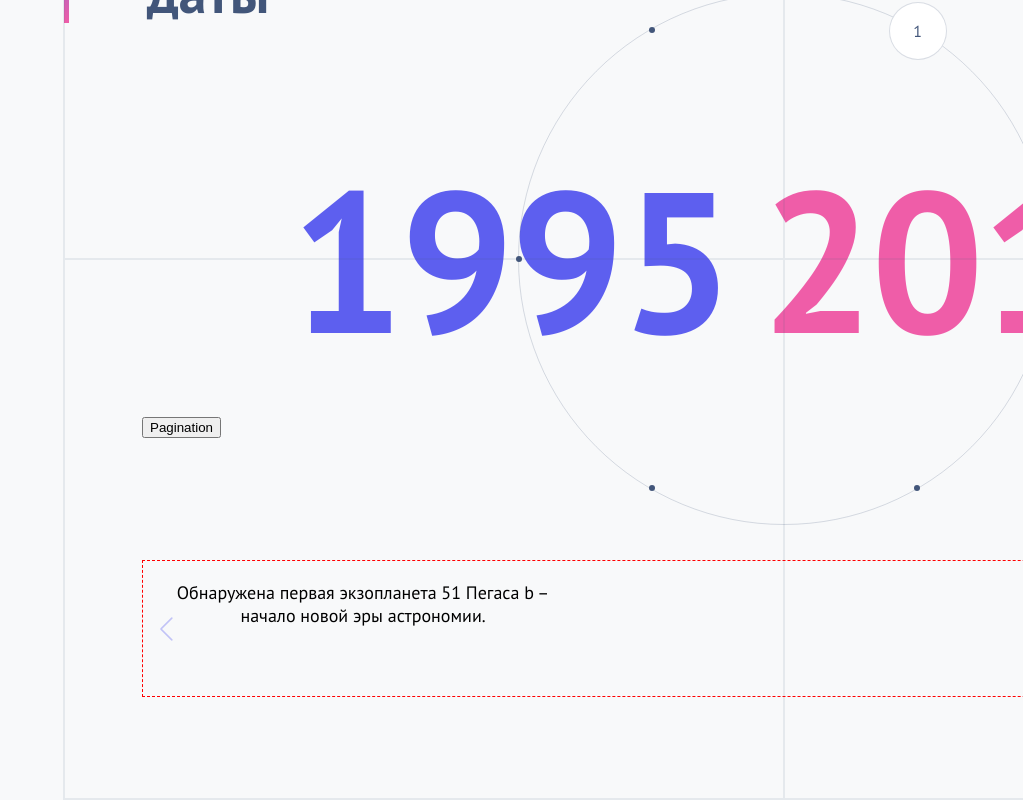
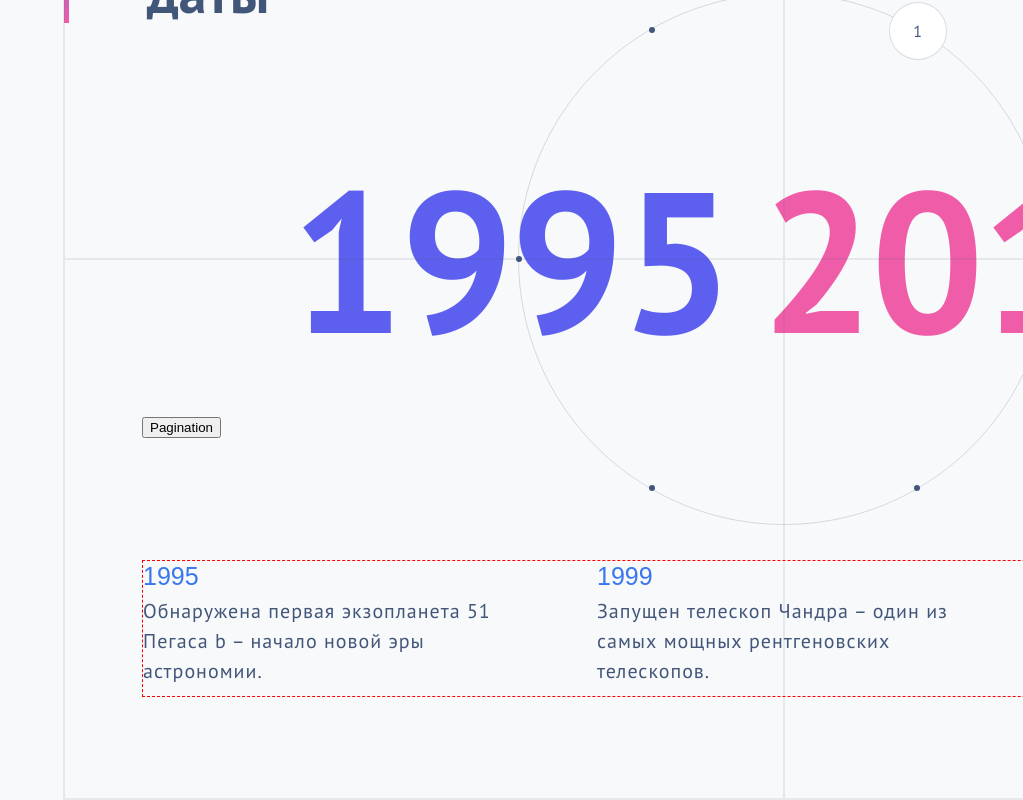
Before and after one commit to NoreagaSC/test-only, a React app: page / in a window 1280 px wide. Shown: the part 282-1082 px from the top of the page, without its empty margins (257-1280 px from the left). Built offline with nearby package versions, Linux system fonts and the light colour scheme.

Commit message:
master Отверстаны карточки

```diff
--- a/src/components/Slider/Slider.tsx
+++ b/src/components/Slider/Slider.tsx
@@ -6,21 +6,47 @@ import { Navigation } from 'swiper/modules';
 import { SwiperSlide } from 'swiper/react';
 
 import { slides } from '../../constants';
-import { SlideItem, StyledSwiper } from './slider.styles';
+import {
+  NextButton,
+  PrevButton,
+  SlideDate,
+  SlideDescription,
+  SlideItem,
+  SliderContainer,
+  StyledSwiper,
+} from './slider.styles';
 
 export const Slider: FC = (): ReactElement => {
   return (
     <StyledSwiper
       modules={[Navigation]}
       spaceBetween={80}
-      slidesPerView='auto'
-      navigation
+      // slidesPerView='auto'
+      breakpoints={{
+        768: {
+          slidesPerView: 2,
+        },
+        1024: {
+          slidesPerView: 3,
+        },
+      }}
+      navigation={{
+        prevEl: '.prev',
+        nextEl: '.next',
+      }}
     >
-      {slides.map(({ description }, index) => (
-        <SwiperSlide key={index}>
-          <SlideItem>{description}</SlideItem>
-        </SwiperSlide>
-      ))}
+      <SliderContainer>
+        {slides.map(({ date, description }, index) => (
+          <SwiperSlide key={index}>
+            <SlideItem>
+              <SlideDate>{date}</SlideDate>
+              <SlideDescription>{description}</SlideDescription>
+            </SlideItem>
+          </SwiperSlide>
+        ))}
+      </SliderContainer>
+      <PrevButton className='prev'>prev</PrevButton>
+      <NextButton className='next'>next</NextButton>
     </StyledSwiper>
   );
 };
--- a/src/components/Slider/slider.styles.ts
+++ b/src/components/Slider/slider.styles.ts
@@ -10,31 +10,87 @@ const StyledSwiper = styled(Swiper)`
   left: 78px;
   right: 78px;
 
-  height: 135px; /* Оставляем фиксированную высоту */
+  height: 135px;
 
-  .swiper-button-prev,
-  .swiper-button-next {
-    color: ${COLORS.light_blue};
-    transition: color 0.3s ease;
+    //overflow: visible;
 
-    &:hover {
-      color: ${COLORS.pink};
-    }
-  }
-
-  .swiper-button-prev::after,
-  .swiper-button-next::after {
-    font-size: 24px;
+  // .swiper-button-prev,
+  // .swiper-button-next {
+  //   color: ${COLORS.light_blue};
+  //   transition: color 0.3s ease;
+  //
+  //   &:hover {
+  //     color: ${COLORS.pink};
+  //   }
   }
 `;
 
 const SlideItem = styled(SwiperSlide)`
-  padding: 20px;
-  border-radius: 10px;
-  text-align: center;
-  font-size: 18px;
   min-width: 320px;
   max-width: 400px;
+
+  text-align: left;
 `;
 
-export { SlideItem, StyledSwiper };
+const SlideDate = styled.div`
+  font-family: 'Bebas Neue', sans-serif;
+  color: #3877ee;
+  font-size: 25px;
+  font-weight: 400;
+
+  line-height: 30px;
+
+  height: 30px;
+  margin-bottom: 5px;
+`;
+
+const SlideDescription = styled.div`
+  font-size: 20px;
+  font-weight: 400;
+  line-height: 30px;
+  height: 90px;
+  color: #42567a;
+
+  letter-spacing: 1px;
+`;
+
+const SliderContainer = styled.div`
+  border: 1px solid greenyellow;
+  overflow: hidden;
+`;
+
+const PrevButton = styled.button`
+  position: absolute;
+  left: -20px;
+
+  color: ${COLORS.light_blue};
+  transition: color 0.3s ease;
+
+  overflow: unset;
+
+  &:hover {
+    color: ${COLORS.pink};
+  }
+`;
+
+const NextButton = styled.button`
+  position: absolute;
+  right: -20px;
+
+  color: ${COLORS.light_blue};
+  transition: color 0.3s ease;
+
+  &:hover {
+    color: ${COLORS.pink};
+  }
+`;
+
+export {
+  NextButton,
+  PrevButton,
+  SlideDate,
+  SlideDescription,
+  SlideItem,
+  SliderContainer,
+  StyledSwiper,
+};
```
